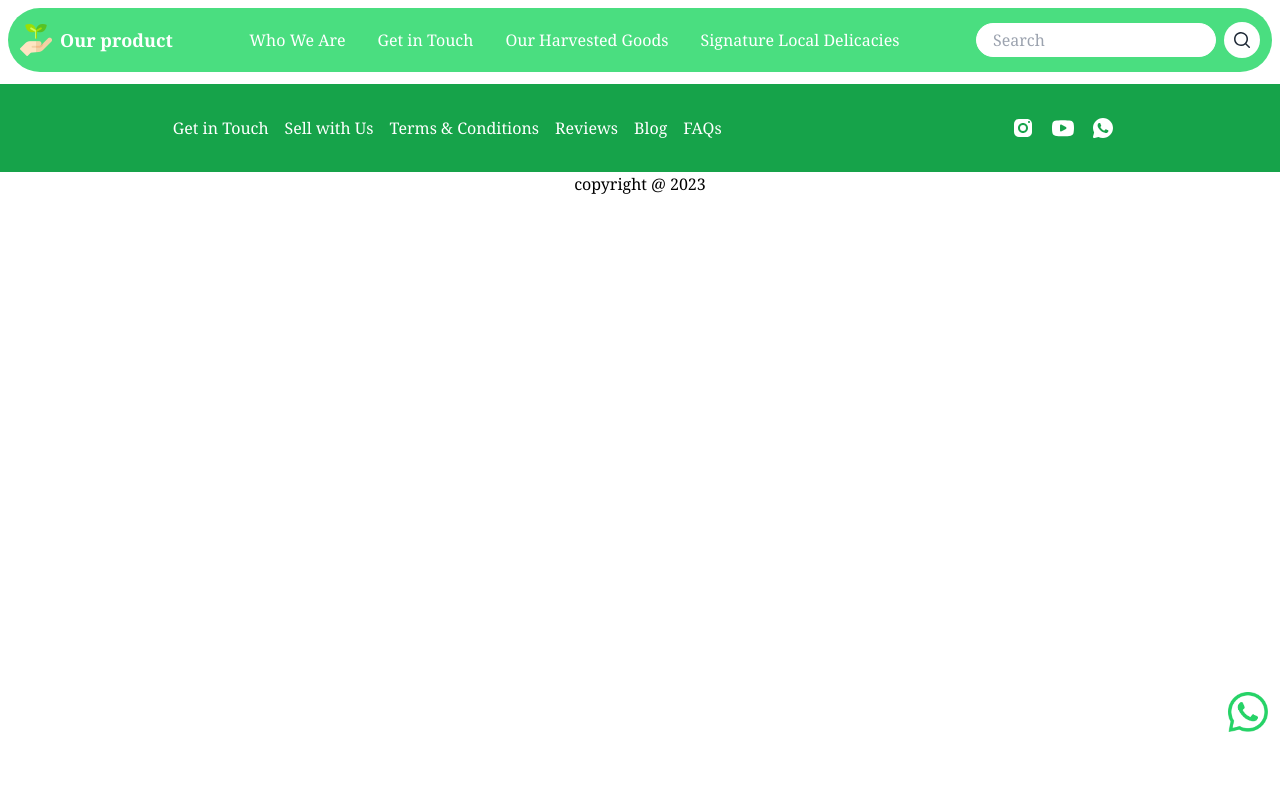
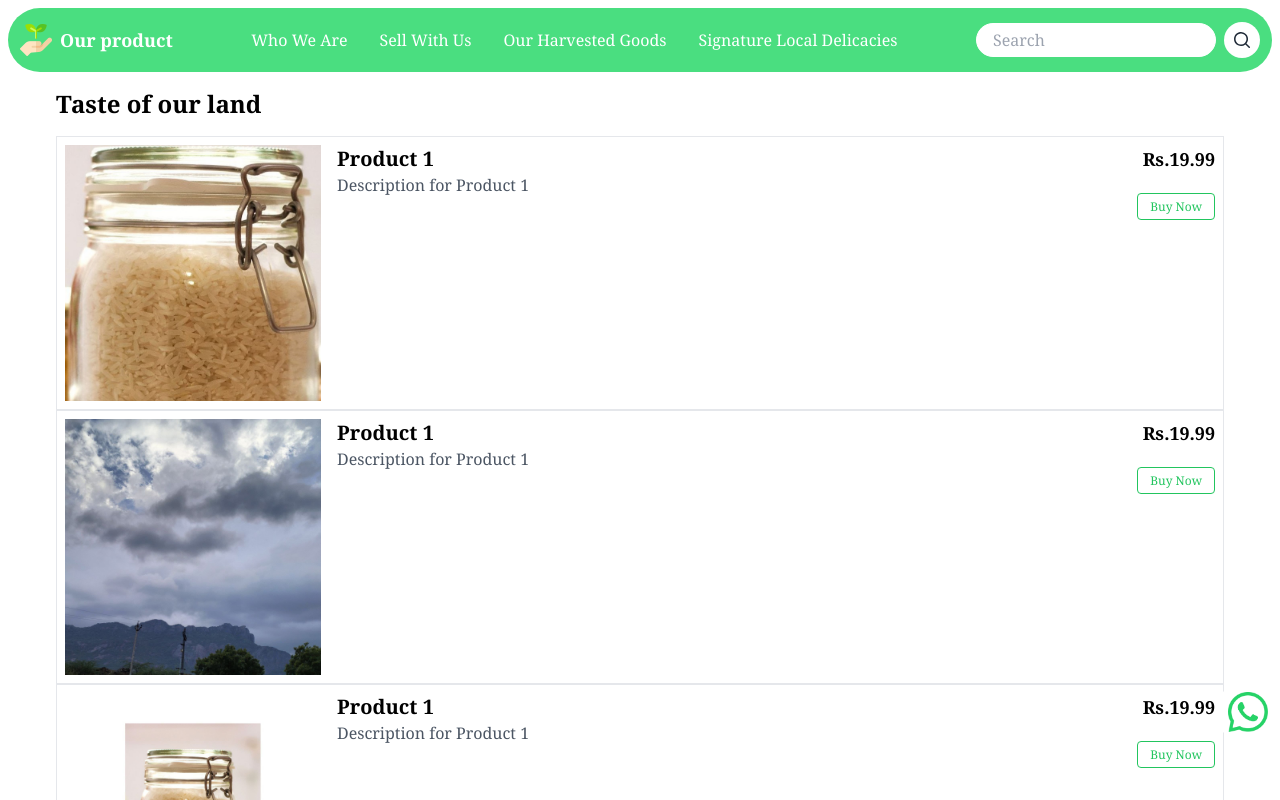
Before and after one commit to GayathriCodes2/THENNAVAN-UI, a Next.js app: page /tasteofourlandproducts in a window 1280 px wide. Shown: the top 800 px of the page. Built offline with nearby package versions, Linux system fonts and the light colour scheme.

Commit message:
Added section for taste of our land in home page

```diff
--- a/app/page.js
+++ b/app/page.js
@@ -30,17 +30,29 @@ function page() {
 
   return (
     <div>
-    <Carousel/>
-    <HomeProfileImage
-        text="From Farmers" path="/some-path" ButtonContent="Click me"/>
+      <Carousel/>
+
+      <HomeProfileImage
+        text="From Farmers" path="/some-path" ButtonContent="See more"/>
 
       <div className='grid lg:grid-cols-4 grid-cols-2 justify-around'>
-      {products.map((item, index) => (
-        <HomepageListCard key={index} data={item} />
-      ))}
+        {products.map((item, index) => (
+          // This code is for From Farmers Home page card section
+          <HomepageListCard key={index} data={item} />
+        ))}
+      </div>
+
+      <HomeProfileImage
+        text="Taste of our land" path="/some-path" ButtonContent="See more"/>
+
+      <div className='grid lg:grid-cols-4 grid-cols-2 justify-around'>
+        {products.map((item, index) => (
+          // This code is for Taste of our land Home page card section
+          <HomepageListCard key={index} data={item} />
+        ))}
       </div>
     </div>
   )
 }
 
-export default page
+export default page;
--- a/app/tasteofourlandproducts/page.jsx
+++ b/app/tasteofourlandproducts/page.jsx
@@ -1,11 +1,63 @@
-import React from 'react'
+// pages/index.js
 
-function page() {
+import ProductCard from "@components/productcard";
+
+const products = [
+  {
+    id: 1,
+    imageUrl: '/6.jpg',
+    heading: 'Product 1',
+    description: 'Description for Product 1',
+    price: 19.99,
+    buyNowLink: "https://wa.me/9092993545?text=I'm%20interested%20in%20your%20product%20for%20sale",
+  }, {
+    id: 1,
+    imageUrl: '/7.jpg',
+    heading: 'Product 1',
+    description: 'Description for Product 1',
+    price: 19.99,
+    buyNowLink: 'https://example.com/buy/product1',
+  }, {
+    id: 1,
+    imageUrl: '/8.jpg',
+    heading: 'Product 1',
+    description: 'Description for Product 1',
+    price: 19.99,
+    buyNowLink: 'https://example.com/buy/product1',
+  }, {
+    id: 1,
+    imageUrl: '/7.jpg',
+    heading: 'Product 1',
+    description: 'Description for Product 1',
+    price: 19.99,
+    buyNowLink: 'https://example.com/buy/product1',
+  }, {
+    id: 1,
+    imageUrl: '/6.jpg',
+    heading: 'Product 1',
+    description: 'Description for Product 1',
+    price: 19.99,
+    buyNowLink: 'https://example.com/buy/product1',
+  }, {
+    id: 1,
+    imageUrl: '/7.jpg',
+    heading: 'Product 1',
+    description: 'Description for Product 1',
+    price: 19.99,
+    buyNowLink: 'https://example.com/buy/product1',
+  },
+
+];
+
+const Page = () => {
   return (
     <div>
+      <h1 className="text-2xl font-semibold my-4">Taste of our land</h1>
+      {products.map((product) => (
+        <ProductCard key={product.id} {...product} />
+      ))}
+    </div>
+  );
+};
 
-    </div>
-  )
-}
-
-export default page
+export default Page;
--- a/components/header.jsx
+++ b/components/header.jsx
@@ -19,7 +19,7 @@ const Header = () => {
             <div className="flex items-center space-x-4">
                 <nav className="hidden md:flex items-center space-x-4 ml-auto ">
                     <a href="/about-us" className="nav-link hover:bg-green-500 transition-all rounded p-2">Who We Are</a>
-                    <a href="/contact-us" className="nav-link  hover:bg-green-500 transition-all rounded p-2">Get in Touch</a>
+                    <a href="/sellwithus" className="nav-link  hover:bg-green-500 transition-all rounded p-2">Sell With Us</a>
                     <a href="/our-cultivated-products" className="nav-link  hover:bg-green-500 transition-all rounded p-2">Our Harvested Goods</a>
                     <a href="/famous-products" className="nav-link  hover:bg-green-500 transition-all rounded p-2">Signature Local Delicacies</a>
                 </nav>
@@ -56,7 +56,7 @@ const Header = () => {
             {isMobileMenuOpen && (
                 <div className="md:hidden flex flex-col items-center space-y-2">
                     <a href="/about-us" className="nav-link hover:bg-green-500 transition-all p-2">Who We Are</a>
-                    <a href="/contact-us" className="nav-link  hover:bg-green-500 transition-all p-2">Get in Touch</a>
+                    <a href="/sellwithus" className="nav-link  hover:bg-green-500 transition-all p-2">Sell With Us</a>
                     <a href="/our-cultivated-products" className="nav-link  hover:bg-green-500 transition-all p-2">Our Harvested Goods</a>
                     <a href="/famous-products" className="nav-link  hover:bg-green-500 transition-all p-2">Signature Local Delicacies</a>
                 </div>
--- a/components/sellWithUsForm.jsx
+++ b/components/sellWithUsForm.jsx
@@ -203,7 +203,7 @@ Product Details: ${productDetails}
                 <button
                     type="submit"
                     className="border-black border bg-black text-white w-28 hover:bg-white hover:text-black transition-all font-bold py-2 px-4 rounded">
-                    Submit
+                    Proceed
                 </button>
             </form>
         </div>
```
Also changed, not shown: app/sellwithus/page.jsx (renamed from app/sellwithus/page.js).
